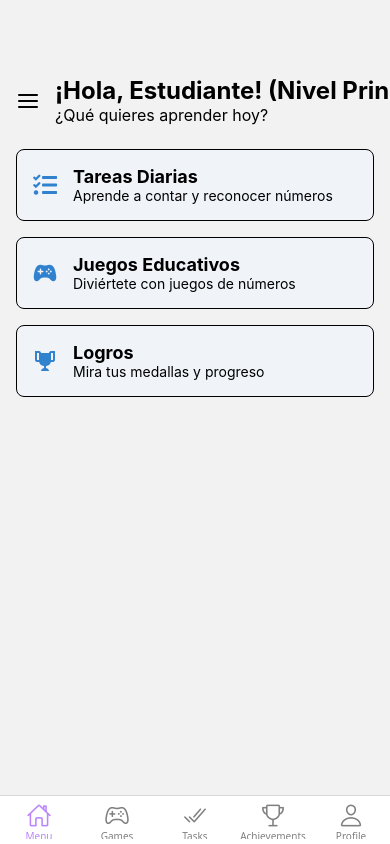
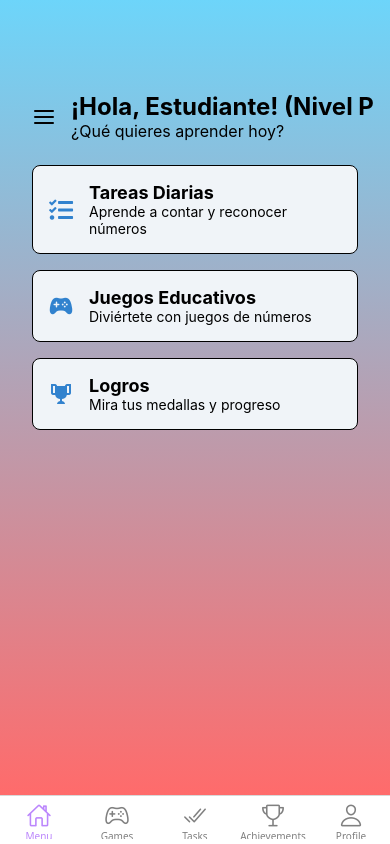
Before and after one commit to luisillo2048/RetoMate, a React Native app: screen /Home in a window 390 px wide. Built offline with nearby package versions, Linux system fonts and the light colour scheme; no server answers.

Commit message:
Código optimizado en MenuScreen: mejora de estructura y orden de estilos

```diff
--- a/src/screens/MenuScreen.tsx
+++ b/src/screens/MenuScreen.tsx
@@ -2,6 +2,7 @@ import React, { useState } from "react";
 import { View, Text, TouchableOpacity, ScrollView, Modal } from "react-native";
 import { FontAwesome5, Ionicons, MaterialCommunityIcons, Feather } from "@expo/vector-icons";
 import { useNavigation } from "@react-navigation/native";
+import { LinearGradient } from 'expo-linear-gradient';
 import { useUserLevel } from "../context/UserLevelContext";
 import { useTheme } from "../context/ThemeContext";
 import { useAuth } from "../context/AuthContext";
@@ -15,7 +16,7 @@ const MenuScreen = () => {
 
   const [isDrawerVisible, setDrawerVisible] = useState(false);
 
-  // Actividades con nombres de pantalla correctos (sin "/src/screens/")
+  //Aqu mis Actividades con nombres de pantalla correctos (sin "/src/screens/")
   const beginnerActivities = [
     {
       icon: FontAwesome5,
@@ -92,6 +93,10 @@ const MenuScreen = () => {
     block === "1" ? beginnerActivities : block === "2" ? intermediateActivities : advancedActivities;
 
   return (
+     <LinearGradient
+          colors={['#6DD5FA', '#FF6B6B']}
+          style={styles.container}
+        >
     <View style={{ flex: 1 }}>
       {/* Drawer Modal (se mantiene IGUAL) */}
       <Modal visible={isDrawerVisible} animationType="slide" transparent>
@@ -258,6 +263,7 @@ const MenuScreen = () => {
         </View>
       </ScrollView>
     </View>
+    </LinearGradient>
   );
 };
 
```
